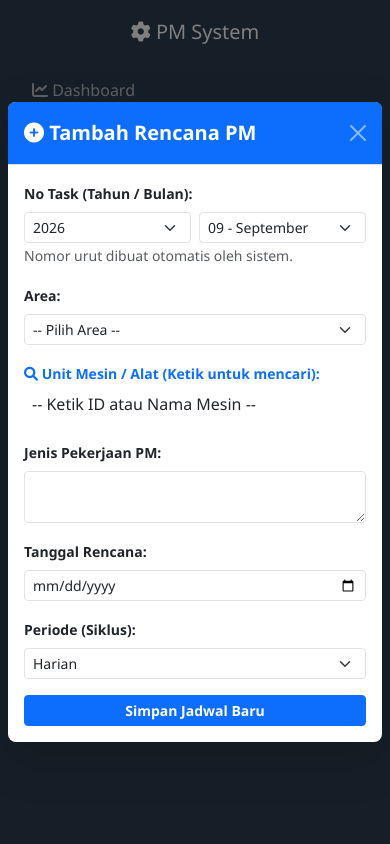
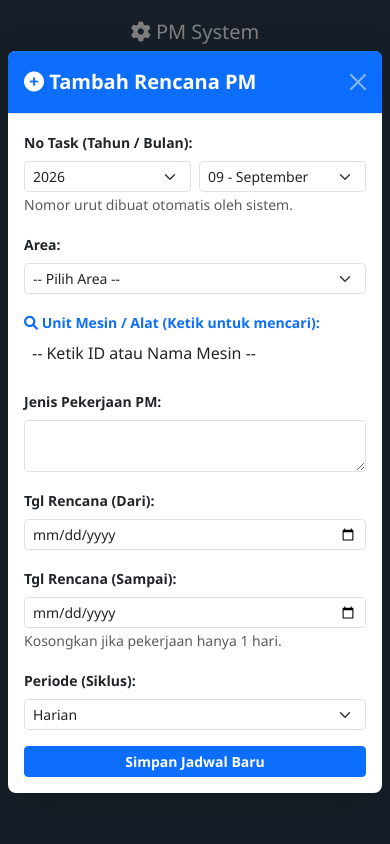
Before and after one commit to asephana949-web/pm-system-app, a Flask app: page /pm-schedule in a window 390 px wide, after a click on "Tambah Rencana PM". Run offline with Flask 3, Linux system fonts and the light colour scheme; the visitor is signed in with stand-in values (Sample User, id 1); data that the repository does not hold is empty; some libraries are stand-ins or nearby versions.

Commit message:
updated app.py and tempalates/pm_schedule.html

```diff
--- a/app.py
+++ b/app.py
@@ -266,9 +266,9 @@ def handle_jadwal():
                 no_task_otomatis = f"{prefix}{next_seq:03d}"
                 # ------------------------------------
 
-                sql = """INSERT INTO jadwal_pm (no_task, id_mesin, area, jenis_pekerjaan, tipe_pekerjaan, tgl_rencana, periode, status, dibuat_oleh)
-                         VALUES (%s, %s, %s, %s, %s, %s, %s, %s, %s)"""
-                cursor.execute(sql, (no_task_otomatis, data.get('id_mesin'), data.get('area'), data.get('jenis_pekerjaan'), data.get('tipe_pekerjaan', 'Preventive'), data.get('tgl_rencana'), data.get('periode'), 'Scheduled', session['username']))
+                sql = """INSERT INTO jadwal_pm (no_task, id_mesin, area, jenis_pekerjaan, tipe_pekerjaan, tgl_rencana, tgl_rencana_selesai, periode, status, dibuat_oleh)
+                         VALUES (%s, %s, %s, %s, %s, %s, %s, %s, %s, %s)"""
+                cursor.execute(sql, (no_task_otomatis, data.get('id_mesin'), data.get('area'), data.get('jenis_pekerjaan'), data.get('tipe_pekerjaan', 'Preventive'), data.get('tgl_rencana'), data.get('tgl_rencana_selesai') or data.get('tgl_rencana'), data.get('periode'), 'Scheduled', session['username']))
                 conn.commit()
 
                 return jsonify({"status": "success", "message": f"Jadwal ditambah! No Task: {no_task_otomatis}"})
@@ -320,9 +320,9 @@ def manage_jadwal(id):
                 if bentrok:
                     return jsonify({"status": "error", "message": f"No Task '{no_task_baru}' sudah dipakai jadwal lain. Silakan pilih nomor urut lain untuk tahun/bulan tersebut."}), 400
 
-                # Menambahkan update untuk tipe_pekerjaan
-                sql = """UPDATE jadwal_pm SET no_task=%s, id_mesin=%s, area=%s, jenis_pekerjaan=%s, tipe_pekerjaan=%s, tgl_rencana=%s, periode=%s, status=%s WHERE id=%s"""
-                cursor.execute(sql, (data.get('no_task'), data.get('id_mesin'), data.get('area'), data.get('jenis_pekerjaan'), data.get('tipe_pekerjaan'), data.get('tgl_rencana'), data.get('periode'), data.get('status'), id))
+                # Menambahkan update untuk tipe_pekerjaan, rentang tgl rencana & realisasi
+                sql = """UPDATE jadwal_pm SET no_task=%s, id_mesin=%s, area=%s, jenis_pekerjaan=%s, tipe_pekerjaan=%s, tgl_rencana=%s, tgl_rencana_selesai=%s, tgl_realisasi_mulai=%s, tgl_realisasi_selesai=%s, periode=%s, status=%s WHERE id=%s"""
+                cursor.execute(sql, (data.get('no_task'), data.get('id_mesin'), data.get('area'), data.get('jenis_pekerjaan'), data.get('tipe_pekerjaan'), data.get('tgl_rencana'), data.get('tgl_rencana_selesai') or data.get('tgl_rencana'), data.get('tgl_realisasi_mulai') or None, data.get('tgl_realisasi_selesai') or None, data.get('periode'), data.get('status'), id))
                 pesan = "Data jadwal diubah!"
             elif request.method == 'DELETE':
                 cursor.execute("DELETE FROM jadwal_pm WHERE id = %s", (id,))
--- a/templates/pm_schedule.html
+++ b/templates/pm_schedule.html
@@ -138,6 +138,7 @@
                                     <th>Area</th>
                                     <th>Jenis Pekerjaan PM</th>
                                     <th>Tgl Rencana</th>
+                                    <th>Realisasi Pekerjaan</th>
                                     <th>Periode</th>
                                     <th>Status</th>
                                     <th>Dibuat Oleh</th>
@@ -188,9 +189,16 @@
                     </div>
                     <div class="row">
                         <div class="col-md-6 mb-3">
-                            <label class="form-label fw-bold small">Tanggal Rencana:</label>
-                            <input type="date" class="form-control form-control-sm" id="tambahTglRencana" required>
+                            <label class="form-label fw-bold small">Tgl Rencana (Dari):</label>
+                            <input type="date" class="form-control form-control-sm" id="tambahTglRencana" onchange="document.getElementById('tambahTglRencanaSelesai').min=this.value; if(!document.getElementById('tambahTglRencanaSelesai').value) document.getElementById('tambahTglRencanaSelesai').value=this.value;" required>
                         </div>
+                        <div class="col-md-6 mb-3">
+                            <label class="form-label fw-bold small">Tgl Rencana (Sampai):</label>
+                            <input type="date" class="form-control form-control-sm" id="tambahTglRencanaSelesai">
+                            <small class="text-muted">Kosongkan jika pekerjaan hanya 1 hari.</small>
+                        </div>
+                    </div>
+                    <div class="row">
                         <div class="col-md-6 mb-3">
                             <label class="form-label fw-bold small">Periode (Siklus):</label>
                             <select class="form-select form-select-sm" id="tambahPeriode" required>
@@ -243,10 +251,26 @@
                         <textarea class="form-control form-control-sm" id="editPekerjaan" rows="2" required></textarea>
                     </div>
                     <div class="row">
-                        <div class="col-md-4 mb-3">
-                            <label class="form-label fw-bold small">Tanggal Rencana:</label>
+                        <div class="col-md-6 mb-3">
+                            <label class="form-label fw-bold small">Tgl Rencana (Dari):</label>
                             <input type="date" class="form-control form-control-sm" id="editTglRencana" required>
                         </div>
+                        <div class="col-md-6 mb-3">
+                            <label class="form-label fw-bold small">Tgl Rencana (Sampai):</label>
+                            <input type="date" class="form-control form-control-sm" id="editTglRencanaSelesai">
+                        </div>
+                    </div>
+                    <div class="row border-top pt-3 mt-1 bg-light rounded">
+                        <div class="col-md-6 mb-3">
+                            <label class="form-label fw-bold small text-primary">Realisasi Pekerjaan (Dari):</label>
+                            <input type="date" class="form-control form-control-sm" id="editTglRealisasiMulai">
+                        </div>
+                        <div class="col-md-6 mb-3">
+                            <label class="form-label fw-bold small text-primary">Realisasi Pekerjaan (Sampai):</label>
+                            <input type="date" class="form-control form-control-sm" id="editTglRealisasiSelesai">
+                        </div>
+                    </div>
+                    <div class="row">
                         <div class="col-md-4 mb-3">
                             <label class="form-label fw-bold small">Periode (Siklus):</label>
                             <select class="form-select form-select-sm" id="editPeriode" required>
@@ -515,16 +539,37 @@
                 hariIni.setHours(0, 0, 0, 0);
 
                 if (data.length === 0) {
-                    html = `<tr><td colspan="10" class="text-center text-muted">Belum ada data jadwal PM</td></tr>`;
+                    html = `<tr><td colspan="11" class="text-center text-muted">Belum ada data jadwal PM</td></tr>`;
                 } else {
                     data.forEach(item => {
+                        // Format tanggal bantu: Date object -> "YYYY-MM-DD", aman kalau tanggal invalid/kosong
+                        function fmtTgl(v) {
+                            if (!v) return null;
+                            const d = new Date(v);
+                            if (isNaN(d)) return null;
+                            return `${d.getFullYear()}-${String(d.getMonth() + 1).padStart(2, '0')}-${String(d.getDate()).padStart(2, '0')}`;
+                        }
+
+                        const mulaiRencana = fmtTgl(item.tgl_rencana);
+                        const selesaiRencana = fmtTgl(item.tgl_rencana_selesai) || mulaiRencana;
                         let tglRencana = '-';
+                        if (mulaiRencana) {
+                            tglRencana = (selesaiRencana && selesaiRencana !== mulaiRencana) ? `${mulaiRencana} s/d ${selesaiRencana}` : mulaiRencana;
+                        }
+
+                        const mulaiRealisasi = fmtTgl(item.tgl_realisasi_mulai);
+                        const selesaiRealisasi = fmtTgl(item.tgl_realisasi_selesai);
+                        let tglRealisasi = '<span class="text-muted">-</span>';
+                        if (mulaiRealisasi) {
+                            tglRealisasi = (selesaiRealisasi && selesaiRealisasi !== mulaiRealisasi) ? `${mulaiRealisasi} s/d ${selesaiRealisasi}` : mulaiRealisasi;
+                        }
+
+                        // Overdue ditentukan dari akhir rentang rencana (fallback ke tanggal mulai kalau akhir belum ada)
                         let planDateObj = null;
-                        if (item.tgl_rencana) {
-                            planDateObj = new Date(item.tgl_rencana);
-                            if (!isNaN(planDateObj)) {
-                                tglRencana = `${planDateObj.getFullYear()}-${String(planDateObj.getMonth() + 1).padStart(2, '0')}-${String(planDateObj.getDate()).padStart(2, '0')}`;
-                            } else { tglRencana = item.tgl_rencana; }
+                        const batasAkhir = selesaiRencana || mulaiRencana;
+                        if (batasAkhir) {
+                            planDateObj = new Date(batasAkhir);
+                            if (isNaN(planDateObj)) planDateObj = null;
                         }
 
                         if (item.status === 'Scheduled' && planDateObj !== null && planDateObj < hariIni) {
@@ -569,6 +614,7 @@
                                 <td><span class="badge bg-secondary">${item.area || '-'}</span></td>
                                 <td>${item.jenis_pekerjaan || '-'}</td>
                                 <td class="text-nowrap">${tglRencana}</td>
+                                <td class="text-nowrap">${tglRealisasi}</td>
                                 <td>${item.periode || '-'}</td>
                                 <td><span class="badge ${badgeColor}">${item.status || 'Scheduled'}${iconAlasanOverdue}</span></td>
                                 <td><strong>${item.dibuat_oleh || 'Sistem'}</strong></td>
@@ -697,6 +743,19 @@
             if (!isNaN(d)) tglHanyaTanggal = `${d.getFullYear()}-${String(d.getMonth() + 1).padStart(2, '0')}-${String(d.getDate()).padStart(2, '0')}`;
         }
         document.getElementById('editTglRencana').value = tglHanyaTanggal;
+
+        function isiTglInput(elId, val) {
+            let hasil = '';
+            if (val) {
+                let d = new Date(val);
+                if (!isNaN(d)) hasil = `${d.getFullYear()}-${String(d.getMonth() + 1).padStart(2, '0')}-${String(d.getDate()).padStart(2, '0')}`;
+            }
+            document.getElementById(elId).value = hasil;
+        }
+        isiTglInput('editTglRencanaSelesai', item.tgl_rencana_selesai);
+        isiTglInput('editTglRealisasiMulai', item.tgl_realisasi_mulai);
+        isiTglInput('editTglRealisasiSelesai', item.tgl_realisasi_selesai);
+
         document.getElementById('editPeriode').value = item.periode;
         document.getElementById('editStatus').value = item.status || 'Scheduled';
         new bootstrap.Modal(document.getElementById('modalEditJadwal')).show();
@@ -713,6 +772,9 @@
             area: document.getElementById('editArea').value,
             jenis_pekerjaan: document.getElementById('editPekerjaan').value,
             tgl_rencana: document.getElementById('editTglRencana').value,
+            tgl_rencana_selesai: document.getElementById('editTglRencanaSelesai').value,
+            tgl_realisasi_mulai: document.getElementById('editTglRealisasiMulai').value,
+            tgl_realisasi_selesai: document.getElementById('editTglRealisasiSelesai').value,
             periode: document.getElementById('editPeriode').value,
             status: document.getElementById('editStatus').value
         };
@@ -729,6 +791,7 @@
             area: document.getElementById('tambahArea').value,
             jenis_pekerjaan: document.getElementById('tambahPekerjaan').value,
             tgl_rencana: document.getElementById('tambahTglRencana').value,
+            tgl_rencana_selesai: document.getElementById('tambahTglRencanaSelesai').value,
             periode: document.getElementById('tambahPeriode').value,
             status: 'Scheduled'
         };
@@ -737,6 +800,7 @@
             alert(res.message);
             bootstrap.Modal.getInstance(document.getElementById('modalTambahJadwal')).hide();
             document.getElementById('formTambahPM').reset(); $('#tambahUnit').val('').trigger('change');
+            document.getElementById('tambahTglRencanaSelesai').value = '';
             isiPilihanTahunBulan('tambah');
             loadJadwal();
         });
@@ -759,16 +823,17 @@
                 'Area': row.cells[3].innerText,
                 'Jenis Pekerjaan PM': row.cells[4].innerText,
                 'Tgl Rencana': row.cells[5].innerText,
-                'Periode': row.cells[6].innerText,
+                'Realisasi Pekerjaan': row.cells[6].innerText,
+                'Periode': row.cells[7].innerText,
                 'Status': row.getAttribute('data-status'),
-                'Dibuat Oleh': row.cells[8].innerText
+                'Dibuat Oleh': row.cells[9].innerText
             });
         });
 
         if (dataExport.length === 0) { alert("Tidak ada data untuk diexport (cek filter yang aktif)."); return; }
 
         const ws = XLSX.utils.json_to_sheet(dataExport);
-        ws['!cols'] = [ {wch:14}, {wch:12}, {wch:22}, {wch:14}, {wch:30}, {wch:12}, {wch:10}, {wch:12}, {wch:14} ];
+        ws['!cols'] = [ {wch:14}, {wch:12}, {wch:22}, {wch:14}, {wch:30}, {wch:14}, {wch:20}, {wch:10}, {wch:12}, {wch:14} ];
         const wb = XLSX.utils.book_new();
         XLSX.utils.book_append_sheet(wb, ws, "Jadwal PM");
         const namaFile = `Jadwal_PM_${new Date().toISOString().slice(0,10)}.xlsx`;
```
